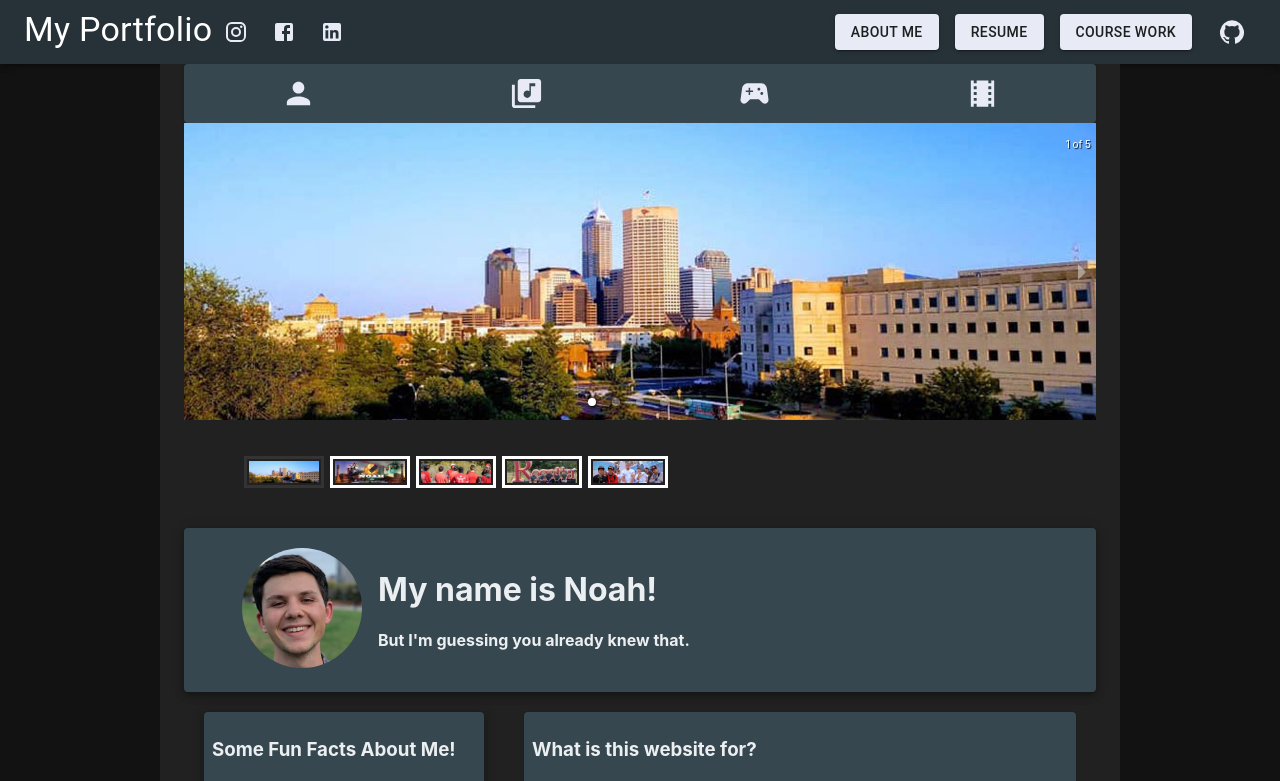
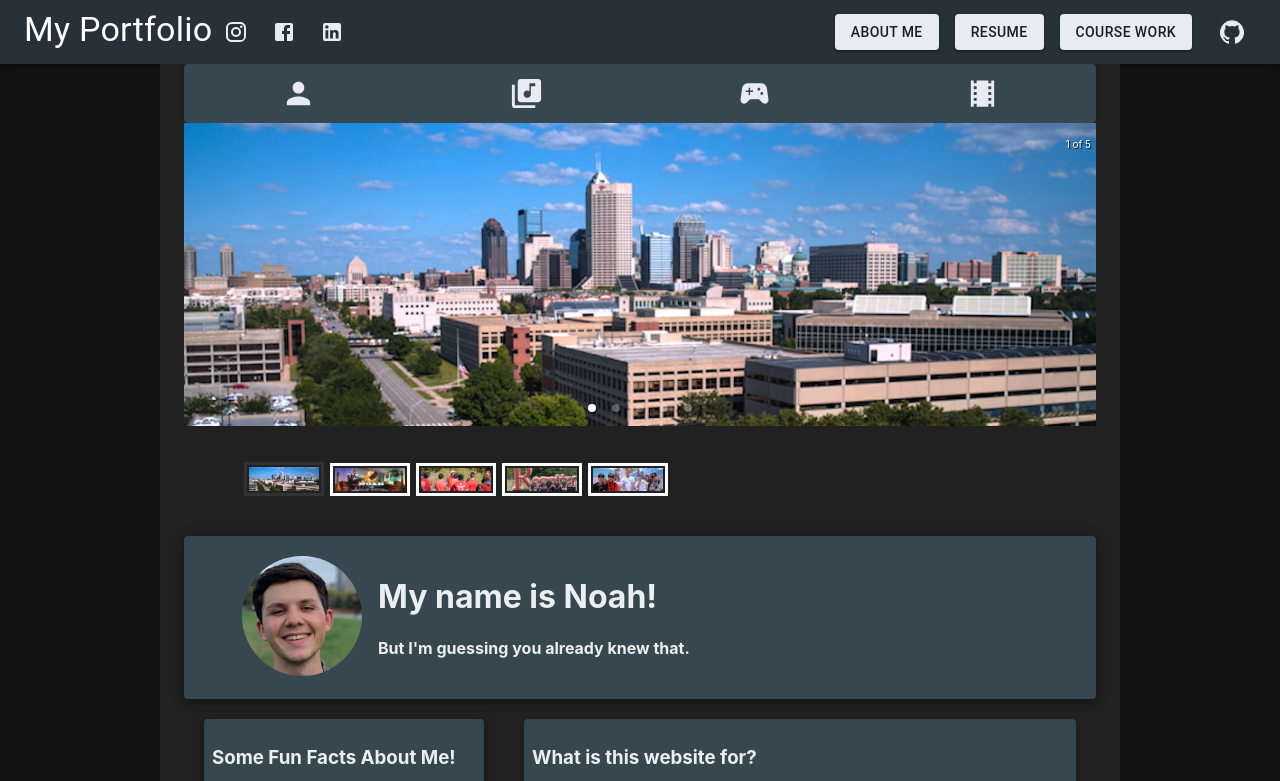
Before and after one commit to spideyguy99/Portfolio, a React (Create React App) app: page / in a window 1280 px wide. Shown: the top 781 px of the page. Built offline with nearby package versions, Linux system fonts and the light colour scheme.

Commit message:
changed media

```diff
--- a/src/Components/AboutMe/Carousel.js
+++ b/src/Components/AboutMe/Carousel.js
@@ -6,7 +6,7 @@ import { Carousel } from 'react-responsive-carousel';
 
      const banner = require('../Images/banner.jpeg');
 
-     const indy = require('../Images/indy.jpeg');
+     const indy = require('../Images/indy.jpg');
 
      const noahUlt = require('../Images/noahUlt.jpg');
 
```
Also changed, not shown: src/Components/Images/indy.jpg (added).
